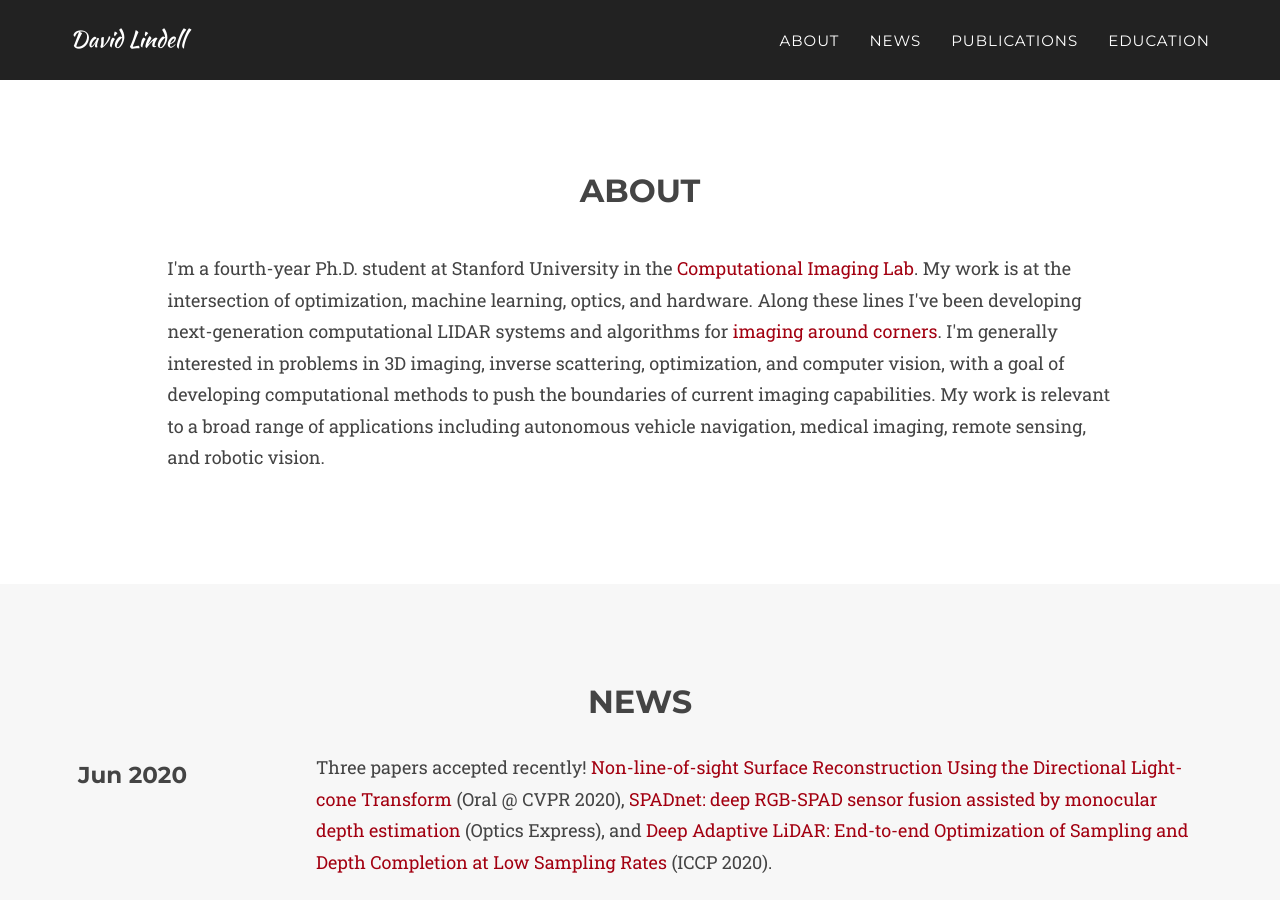
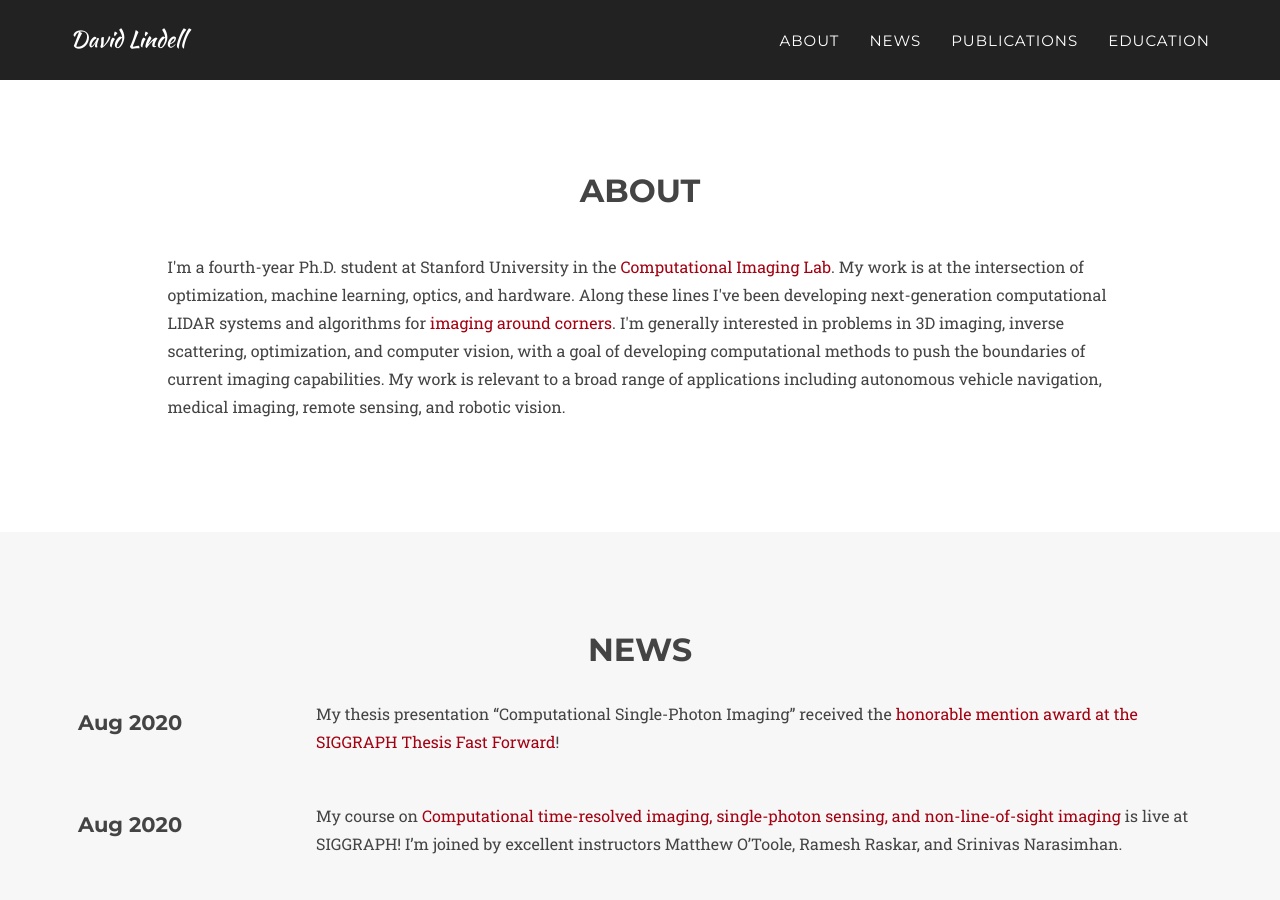
Before and after one commit to davelindell/davelindell.github.io, a Jekyll site: the page built from _posts/2020-04-26-ICCP-Bergman.markdown, in a window 1280 px wide and 900 px high, scrolled down 827 px. Built offline with Jekyll 4.4.1, drawn with Linux system fonts in a browser that asks for light colours; some web fonts are replaced; some of the changed text lies outside the part shown.

Commit message:
add recent publications

```diff
--- a/_config.yml
+++ b/_config.yml
@@ -11,8 +11,33 @@
     url: https://www.linkedin.com/in/david-lindell-a434b882
 
 news:
+  - title: Aug 2020
+    text: My thesis presentation "Computational Single-Photon Imaging" received the [honorable mention award at the SIGGRAPH Thesis Fast Forward](https://s2020.siggraph.org/conference/program-events/graduate-cohorts/thesis-fast-forward/)!
+  - title: Aug 2020
+    text: My course on [Computational time-resolved imaging, single-photon sensing, and non-line-of-sight imaging](https://dl.acm.org/doi/abs/10.1145/3388769.3407481) is live at SIGGRAPH! I'm joined by excellent instructors Matthew O'Toole, Ramesh Raskar, and Srinivas Narasimhan.
+  - title: July 2020
+    text:
+      <div>
+      <p>
+      Our paper on
+      <a href="#publication-2020-4" data-toggle="modal">3D imaging with an RGB camera and a single SPAD transient was accepted to ECCV!</a>
+      </p>
+      </div>
+  - title: July 2020
+    text: I was recognized as an [outstanding reviewer](http://cvpr2020.thecvf.com/reviewer-acknowledgements) for CVPR 2020! (136/3663 reviewers selected)
   - title: Jun 2020
-    text: "Three papers accepted recently! [Non-line-of-sight Surface Reconstruction Using the Directional Light-cone Transform](http://www.computationalimaging.org/publications/nlos_dlct/) (Oral @ CVPR 2020), [SPADnet: deep RGB-SPAD sensor fusion assisted by monocular depth estimation](https://www.osapublishing.org/oe/abstract.cfm?uri=oe-28-10-14948) (Optics Express), and [Deep Adaptive LiDAR: End-to-end Optimization of Sampling and Depth Completion at Low Sampling Rates](http://www.computationalimaging.org/publications/deep-adaptive-lidar/) (ICCP 2020)."
+    text:
+      <div>
+      <p>
+        Three papers accepted recently!
+        <a href="#publication-2020-1" data-toggle="modal">Non-line-of-sight Surface Reconstruction Using the Directional Light-cone Transform</a>
+        (Oral @ CVPR 2020),
+        <a href="#publication-2020-2" data-toggle="modal">SPADnet&#58; deep RGB-SPAD sensor fusion assisted by monocular depth estimation</a>
+       (Optics Express), and
+        <a href="#publication-2020-3" data-toggle="modal">Deep Adaptive LiDAR&#58; End-to-end Optimization of Sampling and Depth Completion at Low Sampling Rates</a>
+        (ICCP 2020).
+      </p>
+      </div>
   - title: May 2020
     text: I'm co-chairing the 9th annual [Computational Cameras and Displays workshop](http://ccd2020.cms.caltech.edu/) at CVPR 2020 with [Achuta Kadambi](https://visual.ee.ucla.edu/) and [Katie Bouman](http://users.cms.caltech.edu/~klbouman/).
   - title: Mar 2020
@@ -20,7 +45,15 @@
   - title: Jan 2020
     text: My TedxBeaconStreet talk on "a camera to see around corners" is up on [YouTube](https://www.youtube.com/watch?v=ytxZc1WBtjI)!
   - title: May 2019
-    text: Two papers accepted! [Acoustic Non-Line-of-Sight Imaging](http://www.computationalimaging.org/publications/acoustic-non-line-of-sight-imaging) was accepted as an oral to CVPR, and [Wave-Based Non-Line-of-Sight Imaging Using Fast f-k Migration](http://www.computationalimaging.org/publications/nlos-fk/) was accepted to SIGGRAPH.
+    text:
+      <div>
+      <p>
+      Two papers accepted!
+      <a href="#publication-2019-2" data-toggle="modal">Acoustic Non-Line-of-Sight Imaging</a>
+      was accepted as an oral to CVPR, and
+      <a href="#publication-2019-3" data-toggle="modal">Wave-Based Non-Line-of-Sight Imaging Using Fast f-k Migration</a>
+      was accepted to SIGGRAPH. </p>
+      </div>
   - title: Jun 2018
     text: I'm interning at the Intelligent Systems Lab at Intel this summer with [Vladlen Koltun](http://vladlen.info).
   - title: Mar 2018
--- a/_data/template.yml
+++ b/_data/template.yml
@@ -7,8 +7,8 @@
 
 # Font Families
 font:
-  header-size: 23px
-  name-size: 20px
-  size: 18px
+  header-size: 21px
+  name-size: 18px
+  size: 16px
   primary: 'Montserrat, "Helvetica Neue",Helvetica,Arial,sans-serif'
   secondary: '"Droid Serif", "Helvetica Neue", Helvetica,Arial,sans-serif'
--- a/_includes/publications.html
+++ b/_includes/publications.html
@@ -11,9 +11,14 @@
 
         <div class="container">
         {% for post in site.posts %}
+
+            {% if post.redirect %}
+            <a href="{{ post.redirect }}" class="publication-item publication-link">
+            {% else %}
             <a href="#publication-{{ post.modal-id }}" class="publication-item publication-link" data-toggle="modal">
+            {% endif %}
                 <div class="row publication-row">
-                    <div class="col-md-3 center-block" style="max-width: 350px;">
+                    <div class="col-md-3 center-block" style="max-height: 150px;">
                         <img src="img/publication/thumbnail/{{ post.thumbnail }}" class="img-responsive publication-img" alt="">
                     </div>
                     <div class="col-md-9">
--- a/_posts/2020-04-26-ICCP-Bergman.markdown
+++ b/_posts/2020-04-26-ICCP-Bergman.markdown
@@ -33,9 +33,9 @@
 
 ### Adaptive Sampling
 - - -
-<video preload="auto" autoplay muted loop="loop" style="display: block; width: 100%; height: auto;" src="" data-src="img/publication/iccp2020bergman/sample1.webm" type="video/webm" class="lazy_load">
+<video preload="auto" autoplay muted loop="loop" style="display: block; width: 60%; margin-left: auto; margin-right: auto;" src="" data-src="img/publication/iccp2020bergman/sample1.webm" type="video/webm" class="lazy_load">
 </video>
-<video preload="auto" autoplay muted loop="loop" style="display: block; width: 100%; height: auto;" src="" data-src="img/publication/iccp2020bergman/sample2.webm" type="video/webm" class="lazy_load">
+<video preload="auto" autoplay muted loop="loop" style="display: block; width: 60%; margin-left: auto; margin-right: auto;" src="" data-src="img/publication/iccp2020bergman/sample2.webm" type="video/webm" class="lazy_load">
 </video>
 
 **Optimal sampling patterns:** Depth estimations and predicted sparse sampling patterns for the KITTI validation dataset. The left column contains RGB image and ground truth depth measurements, and the right column contains the reconstructed depth images and the predicted sparse sampling patterns in order to reconstruct those depth images. RMSE is measured in millimeters.
@@ -44,8 +44,8 @@
 ### Depth Completion
 NYU-v2 and KITTI Examples
 - - -
-<img src="" data-src="img/publication/iccp2020bergman/kitti_comparison_figure.png" style="padding: 10px;" class="lazy_load img-responsive" alt="">
-<img src="" data-src="img/publication/iccp2020bergman/nyu_comparison_figure.png" style="padding: 10px;" class="lazy_load img-responsive" alt="">
+<img src="" data-src="img/publication/iccp2020bergman/kitti_comparison_figure.png" style="padding: 10px;" class="lazy_load img-responsive modal-img" alt="">
+<img src="" data-src="img/publication/iccp2020bergman/nyu_comparison_figure.png" style="padding: 10px;" class="lazy_load img-responsive modal-img" alt="">
 
 **Depth completion results:** (Top) Depth completion examples with RMSE (m) from the NYU-Depth-v2 dataset with comparisons to state-of-the-art depth completion methods. These results were obtained with an average of 50 samples per image. (Bottom) Depth completion examples with RMSE (mm) from the KITTI dataset with comparisons to state-of-the-art depth completion methods. These results were obtained with an average of 156 samples per image. Even when our method is out-performed, our reconstructed depth images still capture high frequency depth features with more accuracy.
 {: style="text-align: left;" }
--- a/_posts/2020-06-17-CVPR-Young.markdown
+++ b/_posts/2020-06-17-CVPR-Young.markdown
@@ -30,8 +30,8 @@
 We propose a joint albedo–normal approach to non-line-of-sight (NLOS) surface reconstruction using the directional light-cone transform (D-LCT). While current NLOS imaging methods reconstruct either the albedo or surface normals of the hidden scene, the two quantities provide complementary information of the scene, so an efficient method to estimate both simultaneously is desirable. We formulate the recovery of the two quantities as a vector deconvolution problem, and solve it using the Cholesky–Wiener decomposition. We show that surfaces fitted non-parametrically using our recovered normals are more accurate than those produced with NLOS surface reconstruction methods recently proposed, and are 1,000× faster to compute than using inverse rendering.
 {: style="text-align: left;" }
 
-<img src="" data-src="img/publication/cvpr2020young/dlct_1.jpg" style="padding: 0px;" class="lazy_load img-responsive" alt="">
-<img src="" data-src="img/publication/cvpr2020young/dlct_2.jpg" style="padding: 10px;" class="lazy_load img-responsive" alt="">
+<img src="" data-src="img/publication/cvpr2020young/dlct_1.jpg" style="padding: 0px;" class="lazy_load img-responsive modal-img" alt="">
+<img src="" data-src="img/publication/cvpr2020young/dlct_2.jpg" style="padding: 10px;" class="lazy_load img-responsive modal-img" alt="">
 
 **NLOS surface reconstruction via the D-LCT:** Existing NLOS imaging methods typically recover only the albedo of the hidden scene. Ae Directional LCT recovers both the albedo (a) and the surface normals (b) of the scene, allowing us to reconstruct the hidden object surface with finer detail (c).
 {: style="text-align: left;" }
--- a/js/agency.js
+++ b/js/agency.js
@@ -68,7 +68,7 @@
     });
 });
 
-
+// allow direct linking to modal pages
 // https://stackoverflow.com/questions/41971131/linking-directly-to-an-open-modal-window-through-a-url
 $(document).ready(() => {
     const href = window.location.href
@@ -77,3 +77,15 @@
         $(modalID).modal('show')
     }
   })
+
+// back button exits modal
+// https://gist.github.com/thedamon/9276193
+$(".modal").on("shown.bs.modal", function()  { // any time a modal is shown
+   var urlReplace = "#" + $(this).attr('id'); // make the hash the id of the modal shown
+   history.pushState(null, null, urlReplace); // push state that hash into the url
+});
+
+ // If a pushstate has previously happened and the back button is clicked, hide any modals.
+$(window).on('popstate', function() {
+   $(".modal").modal('hide');
+});
```
Also changed, not shown: _includes/css/agency.css (+8 -3 lines), _posts/2020-06-18-arxiv-Sitzmann.markdown (added, +13 -0 lines), _posts/2020-08-26-ECCV-Nishimura.markdown (added, +76 -0 lines), img/publication/arxiv2020sitzmann/arxiv2020sitzmann.png (added), img/publication/eccv2020nishimura.jpg (added), img/publication/eccv2020nishimura/captured1.jpg (added), img/publication/eccv2020nishimura/captured2.jpg (added), img/publication/eccv2020nishimura/hardware.jpg (added), img/publication/eccv2020nishimura/overview.jpg (added), img/publication/eccv2020nishimura/pipeline.jpg (added), img/publication/eccv2020nishimura/results.jpg (added), img/publication/thumbnail/arxiv2020sitzmann.png (added), img/publication/thumbnail/eccv2020nishimura.jpg (added).
